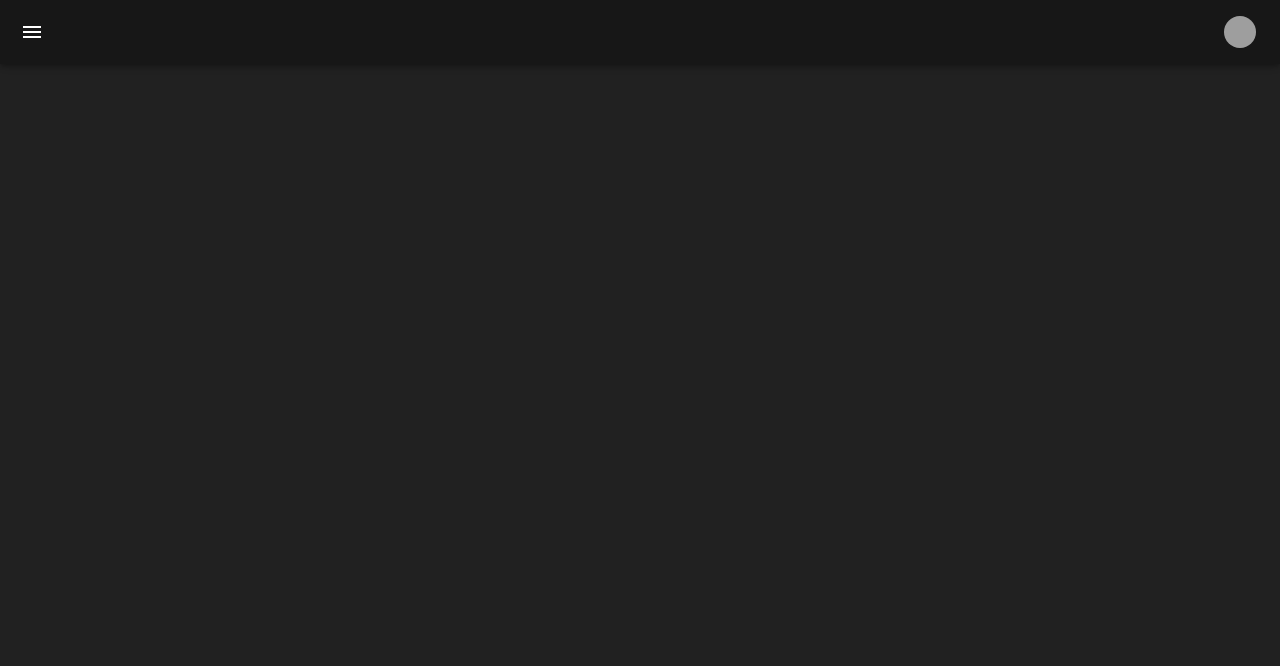
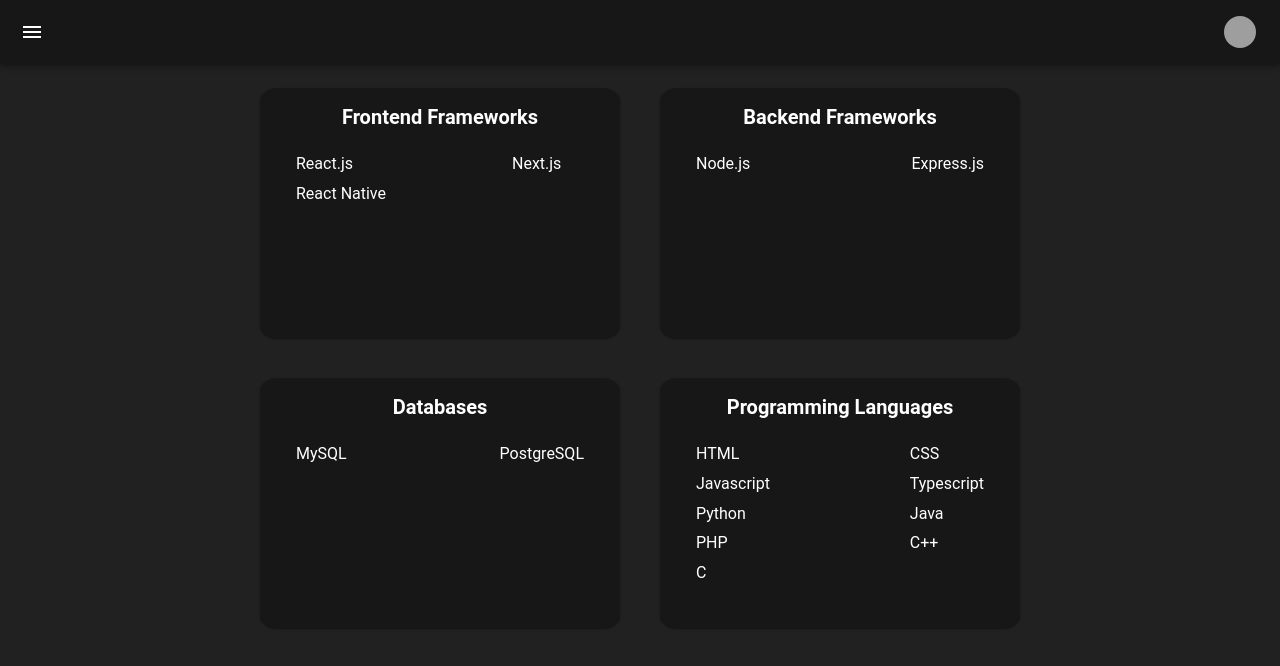
Before and after one commit to chkosta/chkosta.github.io, a React (Create React App) app: page /technologies in a window 1280 px wide. Before the commit this address had no page. Shown: the top 666 px of the page. Built offline with nearby package versions, Linux system fonts and the light colour scheme; grey boxes are pictures that could not be loaded.

Commit message:
Technologies Page

```diff
--- a/src/components/layouts/Header/components/CustomDrawer/index.tsx
+++ b/src/components/layouts/Header/components/CustomDrawer/index.tsx
@@ -17,6 +17,7 @@
 import HomeIcon from "@mui/icons-material/Home";
 import WorkIcon from "@mui/icons-material/Work";
 import CodeIcon from "@mui/icons-material/Code";
+import TerminalIcon from "@mui/icons-material/Terminal";
 import BuildIcon from "@mui/icons-material/Build";
 import MailIcon from "@mui/icons-material/Mail";
 import LinkedInIcon from "@mui/icons-material/LinkedIn";
@@ -27,6 +28,7 @@
 import ExperiencePage from "../../../../../pages/ExperiencePage";
 import ToolingPage from "../../../../../pages/ToolingPage";
 import ProjectsPage from "../../../../../pages/ProjectsPage";
+import TechnologiesPage from "../../../../../pages/TechnologiesPage";
 
 const drawerWidth = 240;
 
@@ -122,6 +124,11 @@
               { text: "About", link: "/about", icon: <HomeIcon /> },
               { text: "Experience", link: "/experience", icon: <WorkIcon /> },
               { text: "Projects", link: "/projects", icon: <CodeIcon /> },
+              {
+                text: "Technologies",
+                link: "/technologies",
+                icon: <TerminalIcon />,
+              },
               { text: "Made With", link: "/tooling", icon: <BuildIcon /> },
             ].map((el, index) => (
               <ListItem
@@ -225,6 +232,7 @@
           <Route path="/about" Component={AboutPage} />
           <Route path="/experience" Component={ExperiencePage} />
           <Route path="/projects" Component={ProjectsPage} />
+          <Route path="/technologies" Component={TechnologiesPage} />
           <Route path="/tooling" Component={ToolingPage} />
         </Routes>
       </Main>
--- /dev/null
+++ b/src/pages/TechnologiesPage/index.tsx
@@ -0,0 +1,61 @@
+import React from "react";
+import { ITechnologiesPageProps } from "./types";
+import { useTheme } from "@mui/material/styles";
+import { Box, Card, Grid, Typography, useMediaQuery } from "@mui/material";
+import { technologiesConfig } from "./technologiesConfig";
+
+const TechnologiesPage = (props: ITechnologiesPageProps) => {
+  const theme = useTheme();
+  const isMobile = useMediaQuery(theme.breakpoints.down("sm"));
+
+  return (
+    <Box sx={{ ...(!isMobile && { m: "0 80px" }) }}>
+      <Grid container spacing={5} justifyContent="center">
+        {technologiesConfig.technologies.map((el, index) => (
+          <Grid item key={index}>
+            <Card
+              sx={{
+                display: "flex",
+                flexDirection: "column",
+                justifyContent: "space-between",
+                paddingX: "10%",
+                paddingY: "4%",
+                width: "360px",
+                height: "250px",
+                borderRadius: "5%",
+                backgroundColor: theme.palette.primary.dark,
+              }}
+            >
+              <Box>
+                <Typography
+                  gutterBottom
+                  textAlign={"center"}
+                  fontSize={20}
+                  fontWeight={"bold"}
+                >
+                  {el.group}
+                </Typography>
+
+                <Box
+                  sx={{
+                    display: "grid",
+                    gridTemplateColumns: "3fr 1fr",
+                    mt: "20px",
+                  }}
+                >
+                  {el.technologies.map((el, index) => (
+                    <Typography key={index} gutterBottom>
+                      {el}
+                    </Typography>
+                  ))}
+                </Box>
+              </Box>
+            </Card>
+          </Grid>
+        ))}
+      </Grid>
+    </Box>
+  );
+};
+
+export default TechnologiesPage;
--- /dev/null
+++ b/src/pages/TechnologiesPage/technologiesConfig.tsx
@@ -0,0 +1,30 @@
+export const technologiesConfig = {
+  technologies: [
+    {
+      group: "Frontend Frameworks",
+      technologies: ["React.js", "Next.js", "React Native"],
+    },
+    {
+      group: "Backend Frameworks",
+      technologies: ["Node.js", "Express.js"],
+    },
+    {
+      group: "Databases",
+      technologies: ["MySQL", "PostgreSQL"],
+    },
+    {
+      group: "Programming Languages",
+      technologies: [
+        "HTML",
+        "CSS",
+        "Javascript",
+        "Typescript",
+        "Python",
+        "Java",
+        "PHP",
+        " C++",
+        "C",
+      ],
+    },
+  ],
+};
--- /dev/null
+++ b/src/pages/TechnologiesPage/types.ts
@@ -0,0 +1 @@
+export interface ITechnologiesPageProps {}
```
